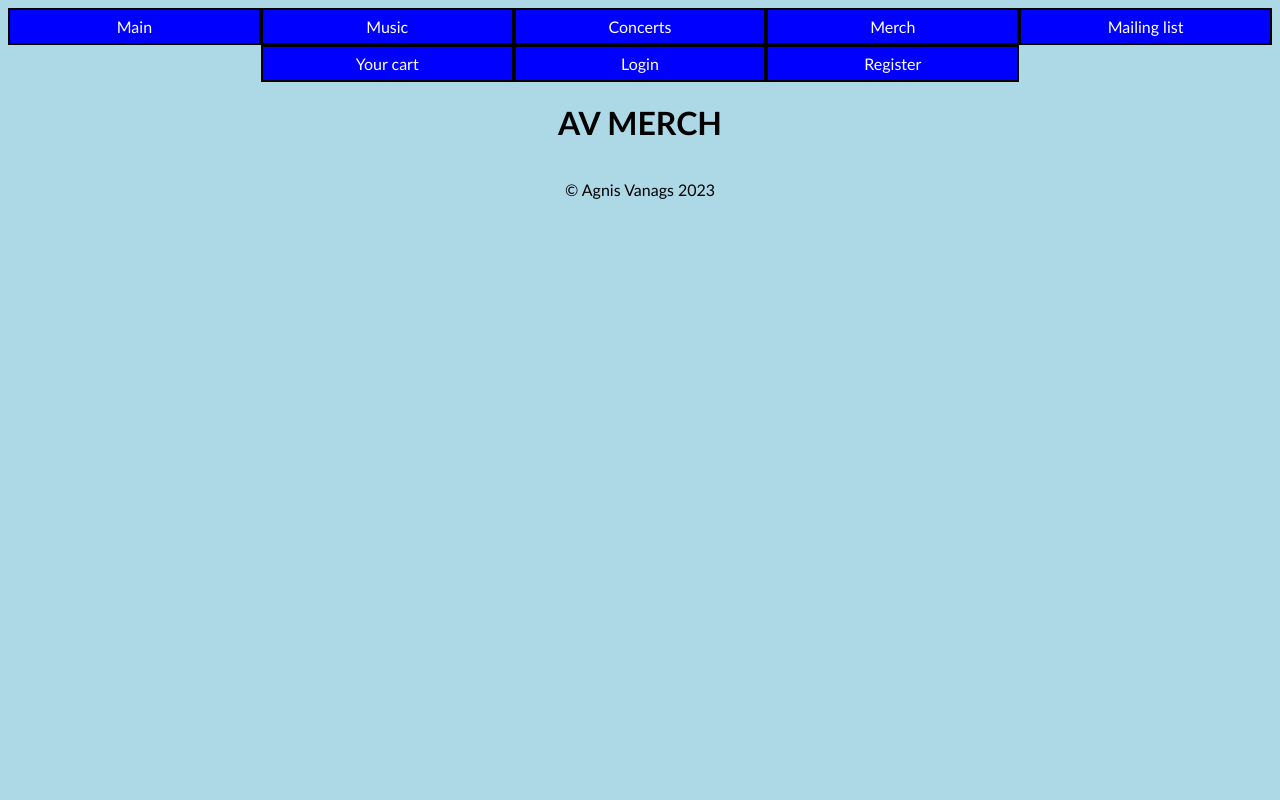
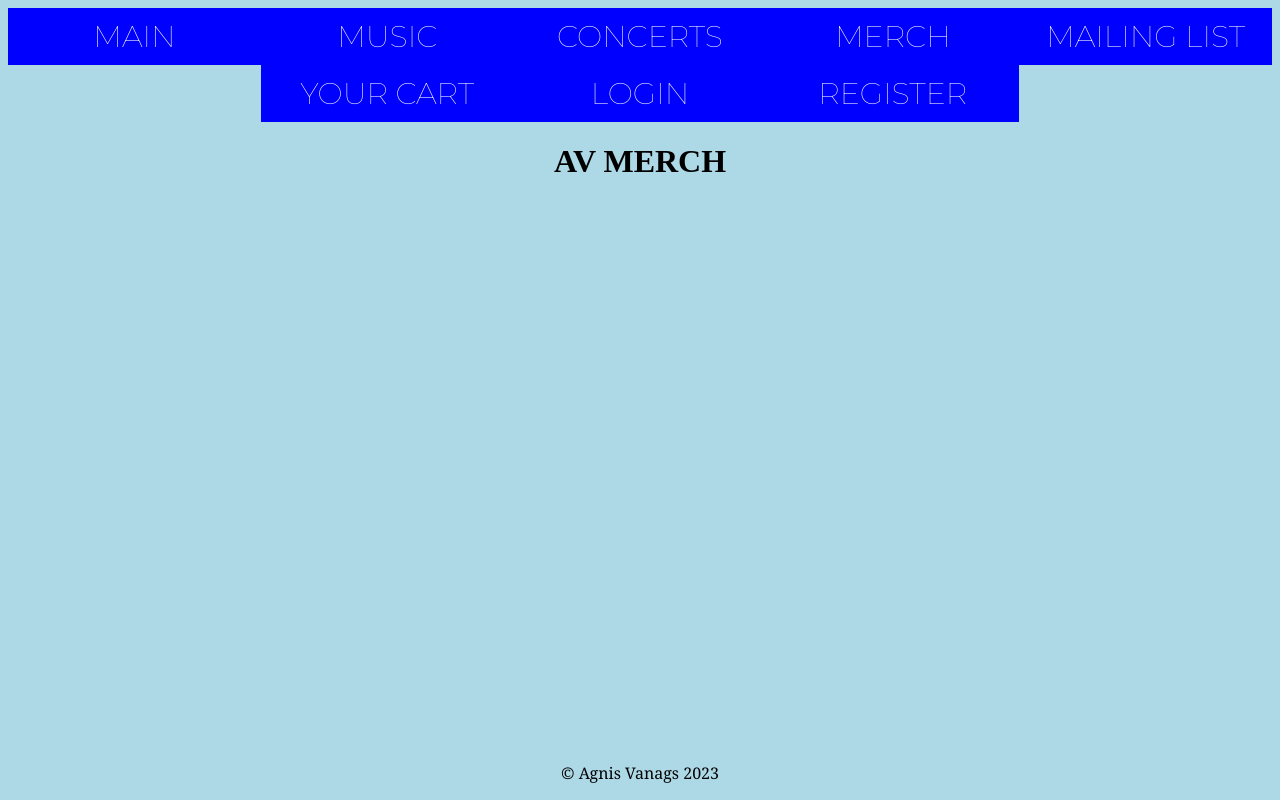
Before and after one commit to Agnis800/AV-promotion-merch-shop, a PHP site: page /merch.php in a window 1280 px wide. Run offline with PHP 8.4, Linux system fonts and the light colour scheme; data that the repository does not hold is empty.

Commit message:
Veiktas dažādas dizaina izmaiņas.

```diff
--- a/pages/css/main.css
+++ b/pages/css/main.css
@@ -110,6 +110,10 @@ body {
 }
 
 footer {
+    position: fixed;
+    left: 0;
+    bottom: 0;
+    width: 100%;
     text-align: center;
     font-family: Candara;
 }
--- a/pages/css/merch.css
+++ b/pages/css/merch.css
@@ -1,7 +1,8 @@
 
-html * {
+/* html * {
     font-family: Candara;
 }
+*/
 
 body {
     background-color: #ADD8E6;
@@ -18,14 +19,18 @@ body {
 
 .menu-btn {
     background-color: blue;
-    border-style: solid;
+    border: none;
     color: white;
-    padding: 7px 14px;
+    padding: 10px 20px;
     text-align: center;
     text-decoration: none;
     display: inline-block;
-    font-size: 16px;
+    font-size: 30px;
     width: 20%;
+    font-family: "Montserrat", sans-serif;
+    font-optical-sizing: auto;
+    font-weight: 100;
+    font-style: normal;
 }
 
 .menu1 {
@@ -132,6 +137,10 @@ a:hover {
 }
 
 footer {
+    position: fixed;
+    left: 0;
+    bottom: 0;
+    width: 100%;
     text-align: center;
     font-family: Georgia, 'Times New Roman', Times, serif;
 }
--- a/pages/merch.php
+++ b/pages/merch.php
@@ -47,6 +47,9 @@
 <!DOCTYPE html>
 <html lang="en">
     <head>
+        <link rel="preconnect" href="https://fonts.googleapis.com">
+        <link rel="preconnect" href="https://fonts.gstatic.com" crossorigin>
+        <link href="https://fonts.googleapis.com/css2?family=Montserrat:ital,wght@0,100..900;1,100..900&display=swap" rel="stylesheet">
         <meta charset="UTF-8">
         <meta name="viewport" content="width=device-width, initial-scale=1.0">
         <meta http-equiv="X-UA-Compatible" content="ie-edge">
@@ -58,25 +61,25 @@
         <main>
             <!-- Galvenā izvēlne -->
             <div class="menu">
-                <button class="menu-btn"><a href="main.php">Main</a></button>
-                <button class="menu-btn"><a href="music.php">Music</a></button>
-                <button class="menu-btn"><a href="concerts.php">Concerts</a></button>
-                <button class="menu-btn"><a href="merch.php">Merch</a></button>
-                <button class="menu-btn"><a href="form.php">Mailing list</a></button>
+                <button class="menu-btn"><a href="main.php">MAIN</a></button>
+                <button class="menu-btn"><a href="music.php">MUSIC</a></button>
+                <button class="menu-btn"><a href="concerts.php">CONCERTS</a></button>
+                <button class="menu-btn"><a href="merch.php">MERCH</a></button>
+                <button class="menu-btn"><a href="form.php">MAILING LIST</a></button>
             </div>
             <div class="menu">
                 <!-- Izvēlnes ir savādākas, ja lietotājs ir ielogojies, vai nav ielogojies. -->
                <?php
                 if (isset($_SESSION["user"])) {
                 ?>
-                      <button class="menu-btn"><a href="cart.php">Your cart</a></button>
-                      <button class="menu-btn"><a href="index.php">Your account</a>
-                      <button class="menu-btn"><a href="logout.php">Logout</a>
-                      <button class="menu-btn"><a href="add.php">Add products</a></button>
+                      <button class="menu-btn"><a href="cart.php">YOUR CART</a></button>
+                      <button class="menu-btn"><a href="index.php">YOUR ACCOUNT</a>
+                      <button class="menu-btn"><a href="logout.php">LOGOUT</a>
+                      <button class="menu-btn"><a href="add.php">ADD PRODUCTS</a></button>
                 <?php }if (!isset($_SESSION["user"])){ ?>
-                      <button class="menu-btn"><a href="cart.php">Your cart</a></button>
-                      <button class="menu-btn"><a href="login.php">Login</a></button>
-                      <button class="menu-btn"><a href="register.php">Register</a></button>
+                      <button class="menu-btn"><a href="cart.php">YOUR CART</a></button>
+                      <button class="menu-btn"><a href="login.php">LOGIN</a></button>
+                      <button class="menu-btn"><a href="register.php">REGISTER</a></button>
                 <?php } ?>
             </div>
             <div class="name">
--- a/pages/music.php
+++ b/pages/music.php
@@ -9,6 +9,7 @@
         <meta http-equiv="X-UA-Compatible" content="ie-edge">
         <link rel="stylesheet" href="css/music.css">
         <link rel="stylesheet" href="https://cdnjs.cloudflare.com/ajax/libs/font-awesome/4.7.0/css/font-awesome.min.css">
+
         <title>Agnis Vanags</title>
     </head>
     <body>
@@ -23,10 +24,11 @@
             <h1>MUSIC</h1>
                 <div class="music">
                   <div class="music1">
-                     <h2>AV:</h2>
+                     <!-- <h2>AV:</h2> -->
                      <a href="https://www.instagram.com/agv_music1/?hl=en" class="fa fa-instagram" style="font-size:40px;"></a>
                      <a href="https://soundcloud.com/agnis-vanags" class="fa fa-soundcloud" style="font-size:40px;"></a>
                   </div>
+                  <!--
                   <div class="music2">
                      <h2>Chosen by the Sky:</h2>
                      <a href="https://www.instagram.com/cbts.official/?hl=en" class="fa fa-instagram" style="font-size:40px;"></a>
@@ -40,6 +42,7 @@
                      <h2>Lachuga:</h2>
                      <a href="https://www.instagram.com/lachuga_band/?hl=en&img_index=7" class="fa fa-instagram" style="font-size:40px;"></a>
                   </div>
+                  -->
                 </div>
             </div>
         </main>
```
Also changed, not shown: pages/cart.php (+14 -11 lines), pages/concerts.php (+22 -9 lines), pages/css/cart.css (+15 -6 lines), pages/css/concerts.css (+28 -7 lines), pages/css/form.css (+16 -7 lines), pages/css/music.css (+6 -1 lines), pages/form.php (+8 -5 lines).
